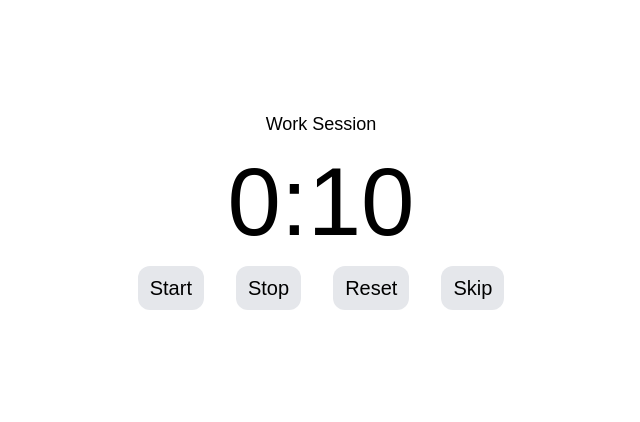
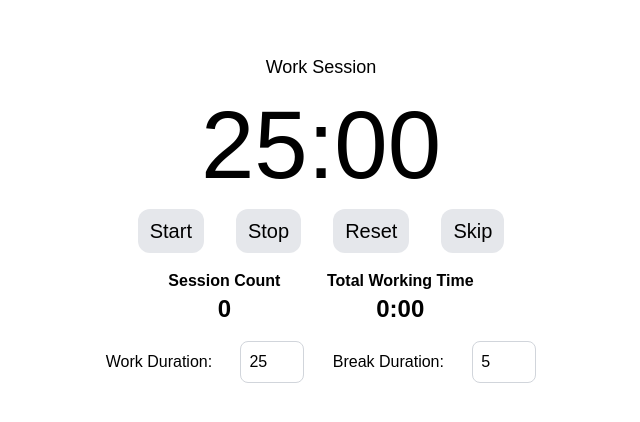
Before and after one commit to itskillian/pomodoro, a Next.js app: page / in a window 1280 px wide. Shown: the part 158-580 px from the top of the page, without its empty margins (319-959 px from the left). Built offline with nearby package versions, Linux system fonts and the light colour scheme.

Commit message:
Feat: add work and break duration options, add session count and working time count

```diff
--- a/app/pomodoro.js
+++ b/app/pomodoro.js
@@ -5,35 +5,60 @@ import { FaHome, FaRegClock } from "react-icons/fa";
 
 export default function Pomodoro() {
   // main component to handle state
-
-  // temp vars
-  let workDuration = 10;
-
   // state
+  const [workDuration, setWorkDuration] = useState(1500);
   const [timeLeft, setTimeLeft] = useState(workDuration);
   const [isRunning, setIsRunning] = useState(false);
   const [isWorkSession, setIsWorkSession] = useState(true);
-  //const [workDuration, setWorkDuration] = useState(1500);
-  //const [breakDuration, setBreakDuration] = useState(300);
+  const [sessionCount, setSessionCount] = useState(0);
+  const [sessionDuration, setSessionDuration] = useState(0);
+  const [breakDuration, setBreakDuration] = useState(300);
 
+  // misc functions
+  const incrementSessionCount = () => {
+    setSessionCount(prevSessionCount => prevSessionCount + 1);
+  };
+  const incrementSessionDuration = (workDuration, timeLeft) => {
+    setSessionDuration(prevSessionDuration => prevSessionDuration + (workDuration - timeLeft));
+  };
+  const handleWorkInputChange = (event) => {
+    const newWorkDuration = event.target.value * 60;
+    setWorkDuration(newWorkDuration);
+
+    if (!isRunning && isWorkSession) {
+      setTimeLeft(newWorkDuration);
+    }
+  };
+  const handleBreakInputChange = (event) => {
+    const newBreakDuration = event.target.value * 60;
+    setBreakDuration(newBreakDuration);
+
+    if (!isRunning && !isWorkSession) {
+      setTimeLeft(newBreakDuration);
+    }
+  };
   // handlers
   const startTimer = () => {
     setIsRunning(true);
-  }
+  };
   const stopTimer = () => {
     setIsRunning(false);
-  }
+  };
   const resetTimer = () => {
     setIsRunning(false);
-    setTimeLeft(isWorkSession ? 1500 : 300);
-  }
+    setTimeLeft(isWorkSession ? workDuration : breakDuration);
+  };
   const skipSession = () => {
     setIsRunning(false);
+    if (isWorkSession) {
+      incrementSessionCount();
+      incrementSessionDuration(workDuration, timeLeft);
+    }
     setIsWorkSession(prevIsWorkSession => {
-      setTimeLeft(prevIsWorkSession ? 300 : 1500);
+      setTimeLeft(prevIsWorkSession ? breakDuration : workDuration);
       return !prevIsWorkSession;
     });
-  }
+  };
 
   return (
     <div className="container mx-auto flex h-screen text-center text-black">
@@ -42,6 +67,9 @@ export default function Pomodoro() {
           timeLeft={timeLeft}
           isWorkSession={isWorkSession}
           isRunning={isRunning}
+          workDuration={workDuration}
+          incrementSessionCount={incrementSessionCount}
+          incrementSessionDuration={incrementSessionDuration}
           setTimeLeft={setTimeLeft}
           setIsWorkSession={setIsWorkSession}
           setIsRunning={setIsRunning}
@@ -52,8 +80,14 @@ export default function Pomodoro() {
           resetTimer={resetTimer}
           skipSession={skipSession}
         />
-        {/* <SessionCounter />
-        <Settings /> */}
+        <SessionCounter
+          sessionCount={sessionCount}
+          sessionDuration={sessionDuration}
+        />
+        <Settings
+          handleWorkInputChange={handleWorkInputChange}
+          handleBreakInputChange={handleBreakInputChange}
+        />
       </div>
     </div>
   );
@@ -80,7 +114,7 @@ function SideBar () {
   );
 }
 
-function Timer ({ timeLeft, isWorkSession, isRunning, setTimeLeft, setIsWorkSession, setIsRunning }) {
+function Timer ({ timeLeft, isWorkSession, isRunning, workDuration, incrementSessionCount, incrementSessionDuration, setTimeLeft, setIsWorkSession, setIsRunning }) {
   // countdown timer
   useEffect(() => {
     let countdownInterval;
@@ -92,8 +126,12 @@ function Timer ({ timeLeft, isWorkSession, isRunning, setTimeLeft, setIsWorkSess
     } else if (timeLeft === 0) {
       clearInterval(countdownInterval);
       setIsRunning(false);
+      if (isWorkSession) {
+        incrementSessionCount();
+        incrementSessionDuration(workDuration, timeLeft);
+      }
       setIsWorkSession(prevIsWorkSession => {
-        setTimeLeft(prevIsWorkSession ? 300 : 1500);
+        setTimeLeft(prevIsWorkSession ? breakDuration : workDuration);
         return !prevIsWorkSession;
       });
     }
@@ -128,38 +166,77 @@ function Controls ({ startTimer, stopTimer, resetTimer, skipSession }) {
   );
 }
 
-function SessionCounter () {
-  // tracks statistics
-  // props: totalWorkTime, sessionCount
-  // optional prop: totalBreakTime
-  // state:
+function SessionCounter ({ sessionCount, sessionDuration }) {
+  // track sessions & duration
+  let formattedSessionDuration = formatTime(sessionDuration);
+  return (
+    <div className="min-w-max flex justify-evenly m-4">
+      <div className="flex flex-col">
+        <div className="font-bold">Session Count</div>
+        <div className="text-2xl font-bold">{ sessionCount }</div>
+      </div>
+      <div className="flex flex-col">
+        <div className="font-bold">Total Working Time</div>
+        <div className="text-2xl font-bold">{ formattedSessionDuration }</div>
+      </div>
+    </div>
+  );
+}
+
+function Settings ({ handleWorkInputChange, handleBreakInputChange }) {
+  // settings to adjust timer
+
+  // props: workDuration, breakDuration
+  // callbacks: onWorkDurationChange, onBreakDurationChange
   return (
     <>
-      <p>Session Count: #</p>
-      <p>Total working time: 00:00</p>
+      <div className="flex items-center justify-between">
+        <label htmlFor="work-duration">Work Duration:</label>
+        <input
+          type="number"
+          name="work-duration"
+          id="work-duration"
+          className="w-16 p-2 border border-gray-300 rounded-lg focus:outline-none focus:ring-2 focus:ring-blue-500 focus:border-blue-500"
+          defaultValue={25}
+          onChange={handleWorkInputChange}
+        />
+        <label htmlFor="work-duration">Break Duration:</label>
+        <input
+          type="number"
+          name="break-duration"
+          id="break-duration"
+          className="w-16 p-2 border border-gray-300 rounded-lg focus:outline-none focus:ring-2 focus:ring-blue-500 focus:border-blue-500"
+          defaultValue={5}
+          onChange={handleBreakInputChange}
+        />
+      </div>
+      {/* <div>
+        <div className="flex justify-evenly m-4">
+          <div>
+            <input className="mr-1" type="checkbox" id="opt-1"/>
+            <label htmlFor="opt-1">Auto mode</label>
+          </div>
+          <div>
+            <input className="mr-1"type="checkbox" id="opt-2"/>
+            <label htmlFor="opt-1">Sound</label>
+          </div>
+          <div>
+            <input className="mr-1"type="checkbox" id="opt-3"/>
+            <label htmlFor="opt-1">Option 3</label>
+          </div>
+          <div>
+            <input className="mr-1"type="checkbox" id="opt-4"/>
+            <label htmlFor="opt-1">Option 4</label>
+          </div>
+        </div>
+      </div> */}
     </>
   );
 }
 
-function Settings () {
-  // settings to adjust timer
-  // props: workDuration, breakDuration
-  // callbacks: onWorkDurationChange, onBreakDurationChange
-  return (
-    <>
-      <button>Settings</button>
-      <div>
-        <form>
-          <label htmlFor="">Work Duration</label>
-          <input type="number" />
-        </form>
-        <form>
-          <label htmlFor="">Break Duration</label>
-          <input type="number" />
-        </form>
-      </div>
-    </>
-  );
+function Statistics () {
+  // average time per work session
+  // total break time
 }
 
 function formatTime(seconds) {
```
